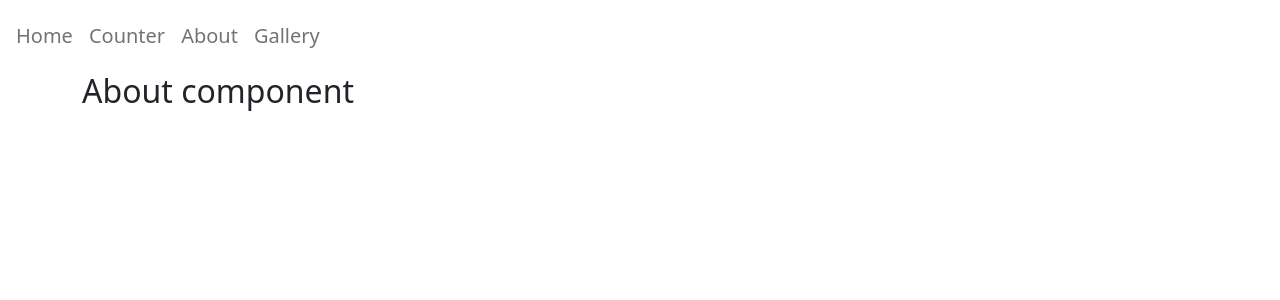
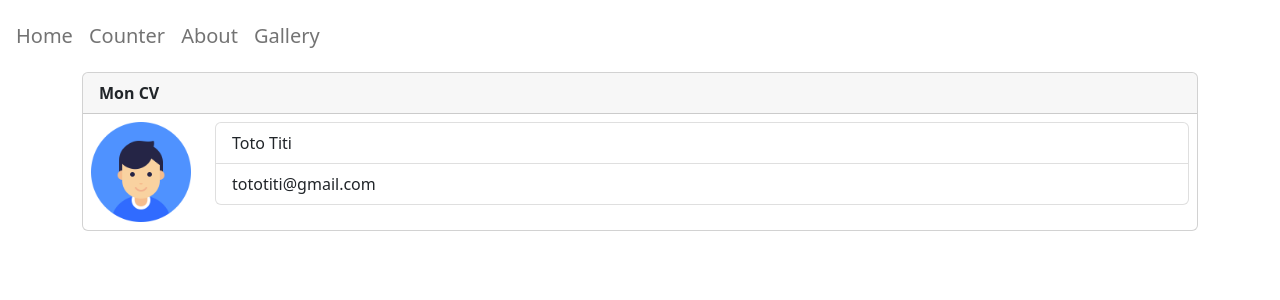
Before and after one commit to HKassogue/app_test2_react_js, a React (Create React App) app: page /about in a window 1280 px wide. Shown: the top 300 px of the page. Built offline with nearby package versions, Linux system fonts and the light colour scheme.

Commit message:
making of about page

```diff
--- a/src/components/about.js
+++ b/src/components/about.js
@@ -1,8 +1,49 @@
 import React, {Component} from "react";
 import 'bootstrap/dist/css/bootstrap.min.css';
 
-function About () {
-    return <h2>About component</h2>
-};
+class About extends Component {
+    constructor(props) {
+        super(props);
+        this.state = {
+            title: "Mon CV",
+            contact: {
+                name: "Toto Titi",
+                email: "tototiti@gmail.com",
+                profile: "images/toto.png"
+            },
+            skills: [
+                {id:1, skill: 'Software engeneering'},
+                {id:2, skill: 'UI Design'},
+                {id:3, skill: 'Machine Learning'},
+            ]
+        }
+    }
+
+    render() {
+        return (
+            <div>
+                <div className="card">
+                    <div className="card-header">
+                        <strong>
+                            <label>{this.state.title}</label>
+                        </strong>
+                    </div>
+                    <div className="row p-2">
+                        <div className="col col-auto">
+                            <img width={100} src={this.state.contact.profile}/>
+                        </div>
+                        <div className="col">
+                            <ul className="list-group">
+                                <li className="list-group-item">{this.state.contact.name}</li>
+                                <li className="list-group-item">{this.state.contact.email}</li>
+                            </ul>
+                        </div>
+                    </div>
+                </div>
+
+            </div>
+        )
+    }
+}
 
 export default About
```
